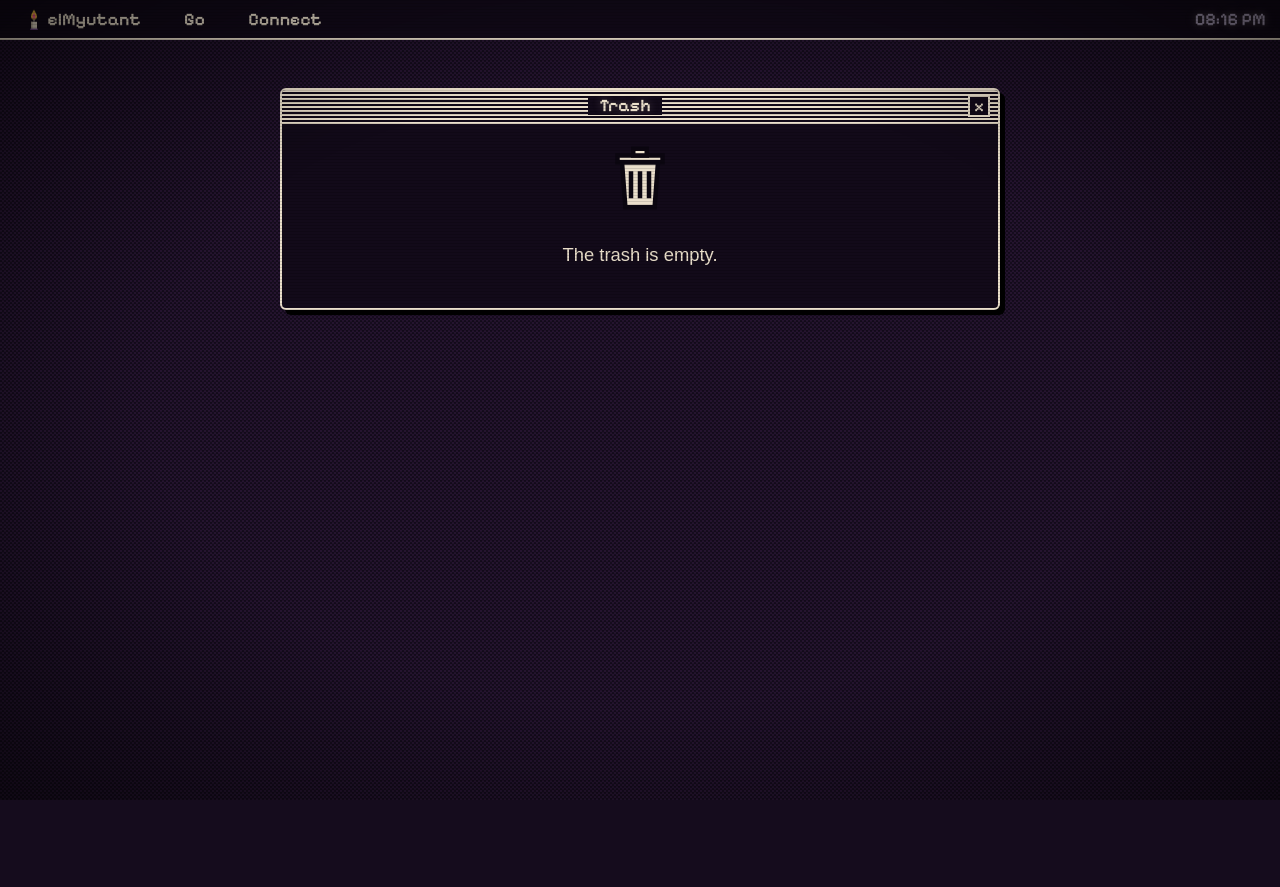
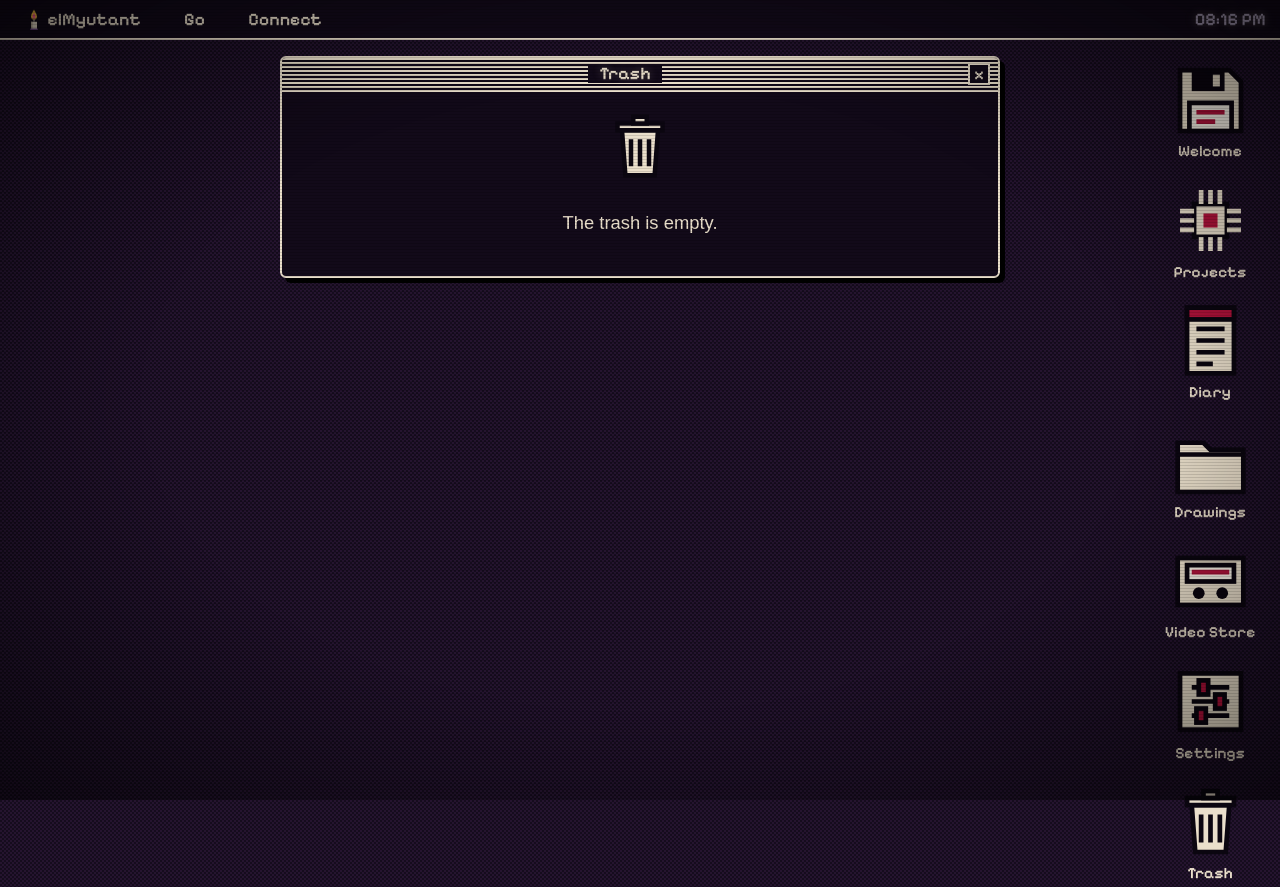
Before and after one commit to PalomoAn/elmyutant, a Next.js app: page /trash in a window 1280 px wide. Before the commit the page ends 800 px from the top, so only its background shows below. Built offline with nearby package versions, Linux system fonts and the light colour scheme; a web font is replaced by a local one.

Commit message:
Desktop stage: fixed desktop, icons in layout

```diff
--- a/app/globals.css
+++ b/app/globals.css
@@ -29,6 +29,8 @@ body {
   font-family: var(--body), Georgia, serif;
   font-size: 1.15rem;
   line-height: 1.55;
+  height: 100dvh;
+  overflow: hidden;
 }
 
 h1,
@@ -44,9 +46,14 @@ a {
 
 /* ---------- window ---------- */
 .mw {
+  position: absolute;
+  top: 56px;
+  left: 0;
+  right: 0;
+  z-index: 10;
   width: min(720px, calc(100% - 24px));
-  max-height: calc(100dvh - 7rem);
-  margin: 3rem auto;
+  max-height: calc(100dvh - 56px - 1rem);
+  margin: 0 auto;
   display: flex;
   flex-direction: column;
   background: var(--panel);
@@ -144,10 +151,14 @@ a {
 
 /* ---------- desktop icons ---------- */
 .icons {
+  position: absolute;
+  top: 58px;
+  right: 18px;
+  z-index: 1;
   display: grid;
-  grid-template-columns: repeat(auto-fill, 96px);
-  gap: 1rem .5rem;
-  padding: 1.5rem;
+  grid-template-columns: 104px;
+  gap: .8rem;
+  padding: 0;
 }
 
 .icon {
--- a/app/layout.tsx
+++ b/app/layout.tsx
@@ -4,6 +4,7 @@ import { SITE } from "@/lib/config";
 import MenuBar from "@/components/MenuBar";
 import "./globals.css";
 import { FX_SCRIPT } from "@/lib/fx";
+import DesktopIcons from "@/components/DesktopIcons"
 
 const display = Pirata_One({ subsets: ["latin"], weight: "400", variable: "--display" });
 const body = IM_Fell_English({ subsets: ["latin"], weight: "400", variable: "--body" });
@@ -27,6 +28,7 @@ export default function RootLayout({ children }: { children: React.ReactNode })
       </head>
       <body>
         <MenuBar />
+        <DesktopIcons />
         {children}
       </body>
     </html>
```
Also changed, not shown: app/page.tsx (+1 -13 lines).
